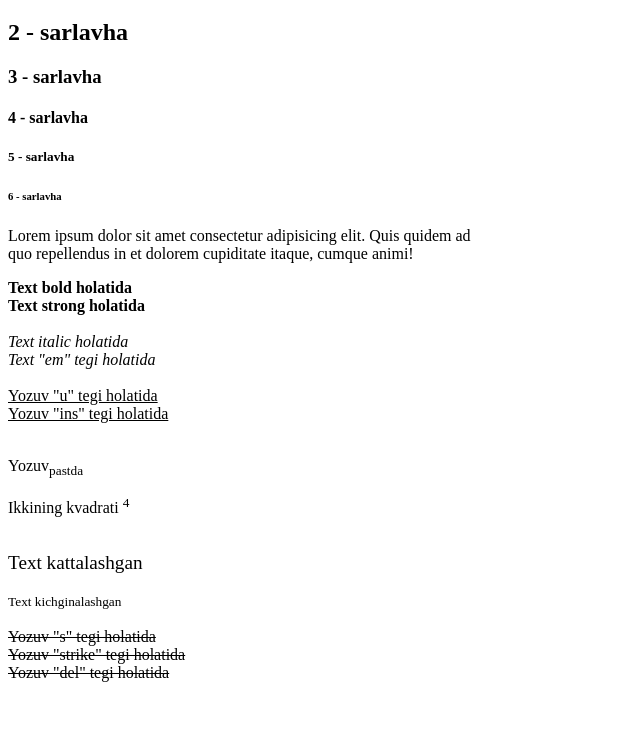
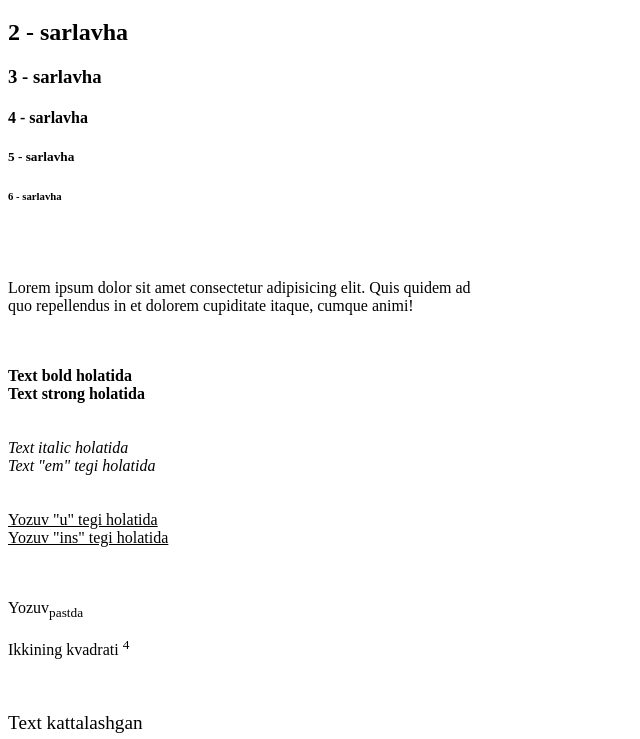
Before and after one commit to tolqinov-o/Frontend-HTML-Lessons, a plain HTML site: page lesson-1/index.html in a window 1280 px wide. Shown: the part 61-800 px from the top of the page, without its empty margins (0-640 px from the left). Drawn offline with Linux system fonts and the light colour scheme.

Commit message:
Frontend || HTML Lesson-1

```diff
--- a/lesson-1/index.html
+++ b/lesson-1/index.html
@@ -16,10 +16,10 @@
         <h3>3 - sarlavha</h3>
         <h4>4 - sarlavha</h4>
         <h5>5 - sarlavha</h5>
-        <h6>6 - sarlavha</h6>
+        <h6>6 - sarlavha</h6> <br> <br>
 
         <!-- Bir necha qatorli paragriflar yozishda ishlatiladi. -->
-        <p>Lorem ipsum dolor sit amet consectetur adipisicing elit. Quis quidem ad <br> quo repellendus in et dolorem cupiditate itaque, cumque animi!</p>
+        <p>Lorem ipsum dolor sit amet consectetur adipisicing elit. Quis quidem ad <br> quo repellendus in et dolorem cupiditate itaque, cumque animi!</p> <br> <br>
 
 
         <!-- Text qalin shrif holatida yoziladi -->
@@ -28,29 +28,29 @@
 
         <!-- bold ya'ni "b" tegiga yordamci teg hisoblanadi. -->
         <strong>Text strong holatida</strong>
-        <br> <br>
+        <br> <br> <br>
 
         <!-- "i", va "em" teglari textni qiyshiq ko'rinishga olib keladi. -->
         <i>Text italic holatida</i> <br>
-        <em>Text "em" tegi holatida</em> <br> <br>
+        <em>Text "em" tegi holatida</em> <br> <br> <br>
 
         <!-- "u" va "ins" teglari yozuvning tagiga chizilgan holatidan web sahifaga chop etadi. -->
         <u>Yozuv "u" tegi holatida</u> <br>
-        <ins>Yozuv "ins" tegi holatida</ins> <br> <br>
+        <ins>Yozuv "ins" tegi holatida</ins> <br> <br> <br>
 
         <!-- "sub" - tegi yozuvning pastki qismida ko'rsatiladi. - "sup" - esa sub ning teskarisi bo'ladi.  -->
         <p>Yozuv<sub>pastda</sub></p>
-        <p>Ikkining kvadrati <sup>4</sup> </p> <br>
+        <p>Ikkining kvadrati <sup>4</sup> </p> <br> <br>
 
         <!-- "big" - yozuvni katta harflarda yozadi -->
         <big>Text kattalashgan</big> <br> <br>
 
         <!-- "small" - yozuvni yozuvni kichkina harfda yozadi. -->
-        <small>Text kichginalashgan</small> <br> <br>
+        <small>Text kichginalashgan</small> <br> <br> <br>
 
         <!-- "s" - "strike" - "del" - teglari yozuvning ustiga chizish uchun ishlatiladi. -->
         <s>Yozuv "s" tegi holatida</s> <br>
         <strike>Yozuv "strike" tegi holatida</strike> <br>
-        <del>Yozuv "del" tegi holatida</del> <br>
+        <del>Yozuv "del" tegi holatida</del> <br> <br> <br>
     </body>
 </html>
```
